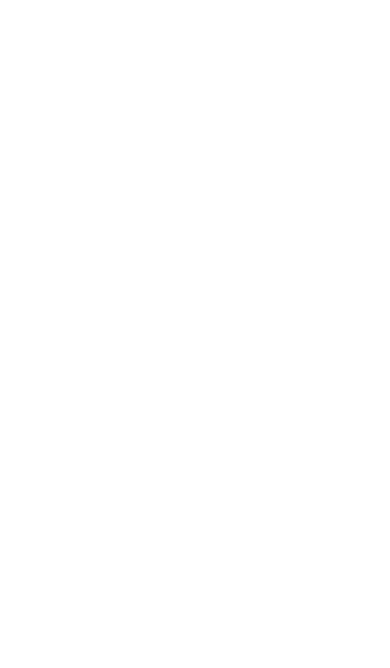
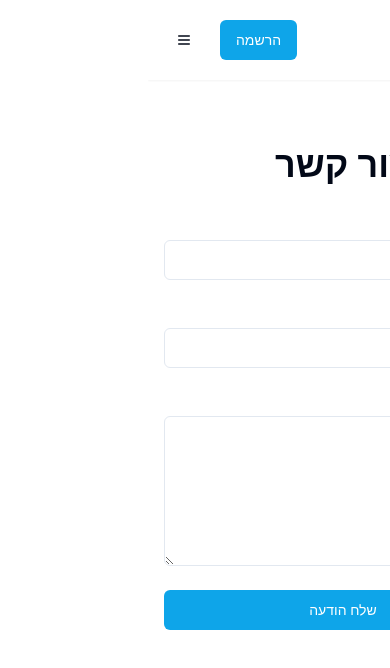
Before and after one commit to multifunnels/empowerhub-design, a React (Vite) app: page /contact in a window 390 px wide. Before the commit this address had no page. Shown: the top 668 px of the page. Built offline with nearby package versions, Linux system fonts and the light colour scheme.

Commit message:
Add Contact page and links
Created a new Contact page and added navigation links to it from both the desktop and mobile views.
[skip gpt_engineer]

```diff
--- a/src/App.tsx
+++ b/src/App.tsx
@@ -5,6 +5,7 @@ import { QueryClient, QueryClientProvider } from "@tanstack/react-query";
 import { BrowserRouter, Routes, Route } from "react-router-dom";
 import Index from "./pages/Index";
 import About from "./pages/About";
+import Contact from "./pages/Contact";
 
 const queryClient = new QueryClient();
 
@@ -17,6 +18,7 @@ const App = () => (
         <Routes>
           <Route path="/" element={<Index />} />
           <Route path="/about" element={<About />} />
+          <Route path="/contact" element={<Contact />} />
         </Routes>
       </BrowserRouter>
     </TooltipProvider>
--- a/src/pages/About.tsx
+++ b/src/pages/About.tsx
@@ -24,11 +24,15 @@ const About = () => {
               </Link>
             </div>
             <div className="hidden md:flex space-x-6">
-              <Button variant="ghost">קורסים</Button>
-              <Button variant="ghost">אודות</Button>
+              <Button variant="ghost" onClick={() => window.location.href = 'https://academy.tsionline.org/courses'}>קורסים</Button>
+              <Button variant="ghost" asChild>
+                <Link to="/about">אודות</Link>
+              </Button>
               <Button variant="ghost">המלצות</Button>
               <Button variant="ghost">משאבים</Button>
-              <Button variant="ghost">צור קשר</Button>
+              <Button variant="ghost" asChild>
+                <Link to="/contact">צור קשר</Link>
+              </Button>
             </div>
             <div className="flex items-center gap-4">
               <Button onClick={() => window.location.href = 'https://academy.tsionline.org/'}>הרשמה</Button>
@@ -40,11 +44,15 @@ const About = () => {
                 </SheetTrigger>
                 <SheetContent side="right" className="w-[300px] sm:w-[400px]">
                   <div className="flex flex-col gap-4 mt-8">
-                    <Button variant="ghost" className="justify-end">קורסים</Button>
-                    <Button variant="ghost" className="justify-end">אודות</Button>
+                    <Button variant="ghost" className="justify-end" onClick={() => window.location.href = 'https://academy.tsionline.org/courses'}>קורסים</Button>
+                    <Button variant="ghost" className="justify-end" asChild>
+                      <Link to="/about">אודות</Link>
+                    </Button>
                     <Button variant="ghost" className="justify-end">המלצות</Button>
                     <Button variant="ghost" className="justify-end">משאבים</Button>
-                    <Button variant="ghost" className="justify-end">צור קשר</Button>
+                    <Button variant="ghost" className="justify-end" asChild>
+                      <Link to="/contact">צור קשר</Link>
+                    </Button>
                     <Button className="mt-4" onClick={() => window.location.href = 'https://academy.tsionline.org/'}>
                       הרשמה
                     </Button>
--- /dev/null
+++ b/src/pages/Contact.tsx
@@ -0,0 +1,134 @@
+import { Button } from "@/components/ui/button";
+import { Input } from "@/components/ui/input";
+import { Label } from "@/components/ui/label";
+import { Textarea } from "@/components/ui/textarea";
+import { useToast } from "@/hooks/use-toast";
+import { useState } from "react";
+import { Link } from "react-router-dom";
+import { Sheet, SheetContent, SheetTrigger } from "@/components/ui/sheet";
+import { Menu } from "lucide-react";
+
+const Contact = () => {
+  const { toast } = useToast();
+  const [name, setName] = useState("");
+  const [email, setEmail] = useState("");
+  const [message, setMessage] = useState("");
+
+  const handleSubmit = (e: React.FormEvent) => {
+    e.preventDefault();
+    console.log("Form submitted:", { name, email, message });
+    toast({
+      title: "ההודעה נשלחה בהצלחה",
+      description: "נחזור אליך בהקדם האפשרי",
+    });
+    setName("");
+    setEmail("");
+    setMessage("");
+  };
+
+  return (
+    <div className="min-h-screen">
+      <nav className="bg-white shadow-sm">
+        <div className="container mx-auto px-4 py-4">
+          <div className="flex justify-between items-center">
+            <div className="flex items-center">
+              <Link to="/">
+                <img
+                  src="/lovable-uploads/4c1deaf2-aeb2-4d36-b3cd-ead85754e3a9.png"
+                  alt="TSI Logo"
+                  className="h-12 w-auto object-contain"
+                  onError={(e) => {
+                    console.error('Error loading logo:', e);
+                    e.currentTarget.style.display = 'none';
+                  }}
+                />
+              </Link>
+            </div>
+            <div className="hidden md:flex space-x-6">
+              <Button variant="ghost" onClick={() => window.location.href = 'https://academy.tsionline.org/courses'}>קורסים</Button>
+              <Button variant="ghost" asChild>
+                <Link to="/about">אודות</Link>
+              </Button>
+              <Button variant="ghost">המלצות</Button>
+              <Button variant="ghost">משאבים</Button>
+              <Button variant="ghost" asChild>
+                <Link to="/contact">צור קשר</Link>
+              </Button>
+            </div>
+            <div className="flex items-center gap-4">
+              <Button onClick={() => window.location.href = 'https://academy.tsionline.org/'}>הרשמה</Button>
+              <Sheet>
+                <SheetTrigger asChild className="md:hidden">
+                  <Button variant="ghost" size="icon">
+                    <Menu className="h-6 w-6" />
+                  </Button>
+                </SheetTrigger>
+                <SheetContent side="right" className="w-[300px] sm:w-[400px]">
+                  <div className="flex flex-col gap-4 mt-8">
+                    <Button variant="ghost" className="justify-end" onClick={() => window.location.href = 'https://academy.tsionline.org/courses'}>קורסים</Button>
+                    <Button variant="ghost" className="justify-end" asChild>
+                      <Link to="/about">אודות</Link>
+                    </Button>
+                    <Button variant="ghost" className="justify-end">המלצות</Button>
+                    <Button variant="ghost" className="justify-end">משאבים</Button>
+                    <Button variant="ghost" className="justify-end" asChild>
+                      <Link to="/contact">צור קשר</Link>
+                    </Button>
+                    <Button className="mt-4" onClick={() => window.location.href = 'https://academy.tsionline.org/'}>
+                      הרשמה
+                    </Button>
+                  </div>
+                </SheetContent>
+              </Sheet>
+            </div>
+          </div>
+        </div>
+      </nav>
+
+      <div className="container mx-auto px-4 py-16">
+        <div className="max-w-2xl mx-auto">
+          <h1 className="text-4xl font-bold text-center mb-8">צור קשר</h1>
+          <form onSubmit={handleSubmit} className="space-y-6">
+            <div>
+              <Label htmlFor="name">שם מלא</Label>
+              <Input
+                id="name"
+                value={name}
+                onChange={(e) => setName(e.target.value)}
+                required
+                className="text-right"
+                dir="rtl"
+              />
+            </div>
+            <div>
+              <Label htmlFor="email">אימייל</Label>
+              <Input
+                id="email"
+                type="email"
+                value={email}
+                onChange={(e) => setEmail(e.target.value)}
+                required
+                className="text-right"
+                dir="rtl"
+              />
+            </div>
+            <div>
+              <Label htmlFor="message">הודעה</Label>
+              <Textarea
+                id="message"
+                value={message}
+                onChange={(e) => setMessage(e.target.value)}
+                required
+                className="min-h-[150px] text-right"
+                dir="rtl"
+              />
+            </div>
+            <Button type="submit" className="w-full">שלח הודעה</Button>
+          </form>
+        </div>
+      </div>
+    </div>
+  );
+};
+
+export default Contact;
--- a/src/pages/Index.tsx
+++ b/src/pages/Index.tsx
@@ -54,10 +54,12 @@ const Index = () => {
               </Button>
               <Button variant="ghost">המלצות</Button>
               <Button variant="ghost">משאבים</Button>
-              <Button variant="ghost">צור קשר</Button>
+              <Button variant="ghost" asChild>
+                <Link to="/contact">צור קשר</Link>
+              </Button>
             </div>
             <div className="flex items-center gap-4">
-              <Button onClick={() => window.location.href = 'https://academy.tsionline.org/start'}>הרשמה</Button>
+              <Button onClick={() => window.location.href = 'https://academy.tsionline.org/'}>הרשמה</Button>
               <Sheet open={isOpen} onOpenChange={setIsOpen}>
                 <SheetTrigger asChild className="md:hidden">
                   <Button variant="ghost" size="icon">
@@ -66,26 +68,26 @@ const Index = () => {
                   </Button>
                 </SheetTrigger>
                 <SheetContent side="right" className="w-[300px] sm:w-[400px]">
-                  <nav className="flex flex-col gap-4">
-                    <Button variant="ghost" onClick={() => {
+                  <div className="flex flex-col gap-4 mt-8">
+                    <Button variant="ghost" className="justify-end" onClick={() => {
                       window.location.href = 'https://academy.tsionline.org/courses';
                       setIsOpen(false);
-                    }}>
-                      קורסים
-                    </Button>
-                    <Button variant="ghost" asChild onClick={() => setIsOpen(false)}>
+                    }}>קורסים</Button>
+                    <Button variant="ghost" className="justify-end" asChild onClick={() => setIsOpen(false)}>
                       <Link to="/about">אודות</Link>
                     </Button>
-                    <Button variant="ghost" onClick={() => setIsOpen(false)}>המלצות</Button>
-                    <Button variant="ghost" onClick={() => setIsOpen(false)}>משאבים</Button>
-                    <Button variant="ghost" onClick={() => setIsOpen(false)}>צור קשר</Button>
-                    <Button onClick={() => {
-                      window.location.href = 'https://academy.tsionline.org/start';
+                    <Button variant="ghost" className="justify-end" onClick={() => setIsOpen(false)}>המלצות</Button>
+                    <Button variant="ghost" className="justify-end" onClick={() => setIsOpen(false)}>משאבים</Button>
+                    <Button variant="ghost" className="justify-end" asChild onClick={() => setIsOpen(false)}>
+                      <Link to="/contact">צור קשר</Link>
+                    </Button>
+                    <Button className="mt-4" onClick={() => {
+                      window.location.href = 'https://academy.tsionline.org/';
                       setIsOpen(false);
                     }}>
                       הרשמה
                     </Button>
-                  </nav>
+                  </div>
                 </SheetContent>
               </Sheet>
             </div>
```
